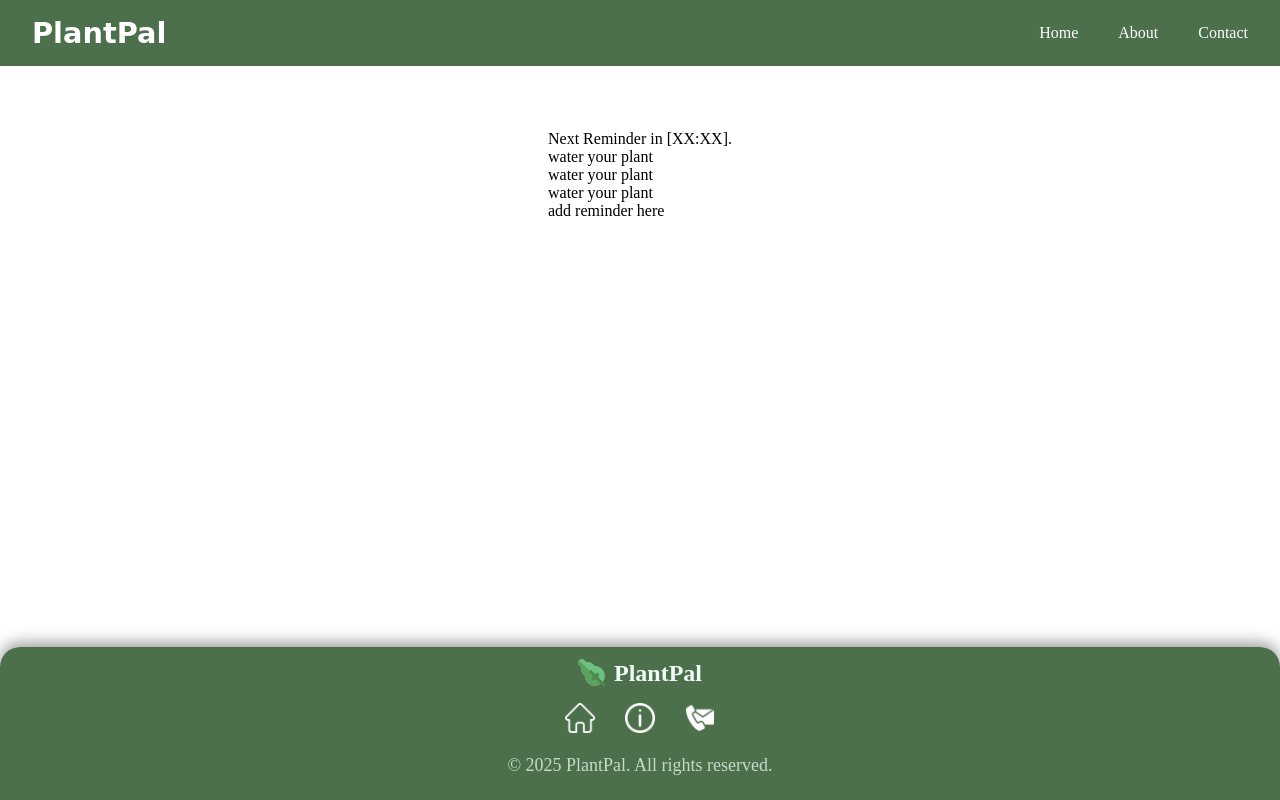
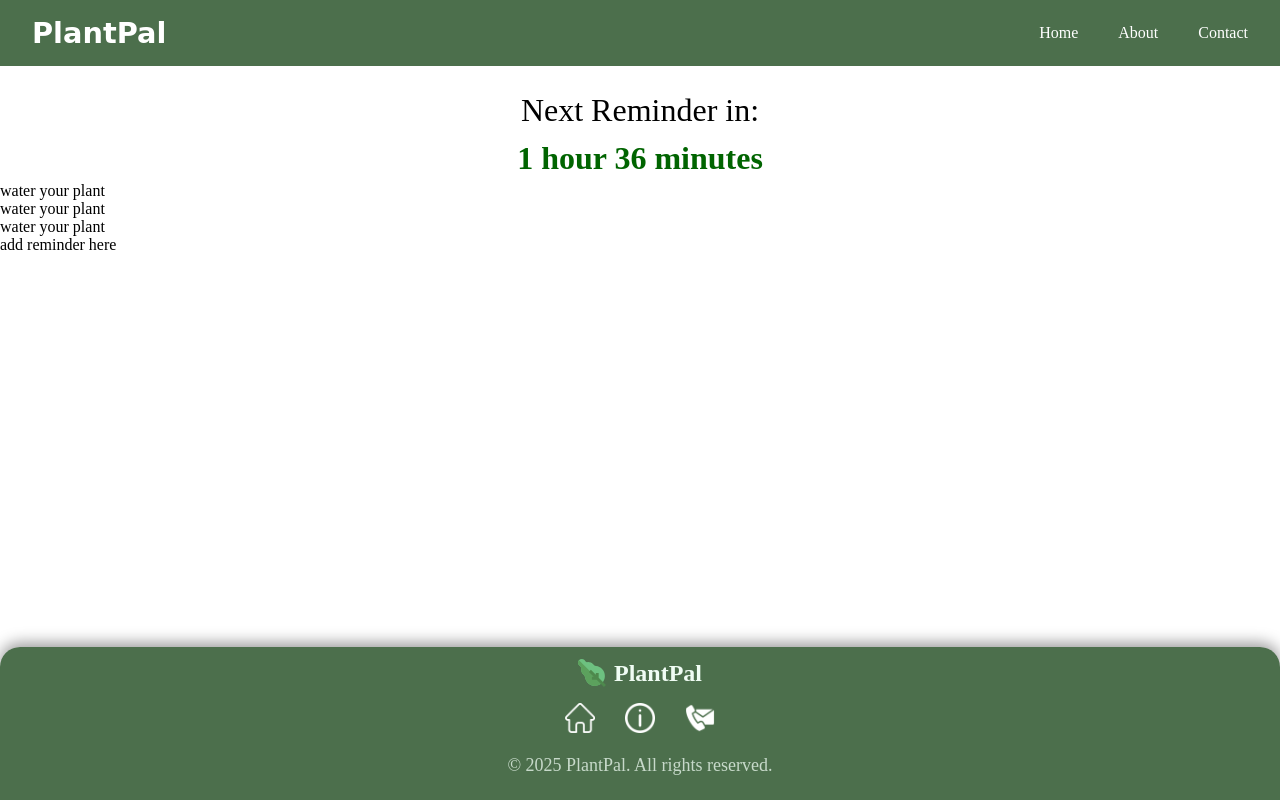
Before and after one commit to chaara-dev/2800-202510-DTC15, a plain HTML site: page Frontend/HTML/reminders.html in a window 1280 px wide. Drawn offline with Linux system fonts and the light colour scheme; a web font is replaced by a local one.

Commit message:
Add placeholder upcoming reminders

```diff
--- a/Frontend/CSS/style_reminders.css
+++ b/Frontend/CSS/style_reminders.css
@@ -1,6 +1,19 @@
 .content-wrapper {
     color: black;
-    margin-left: auto;
-    margin-right: auto;
-    margin-top: 5%;
+    /* margin-left: auto;
+    margin-right: auto; */
+    margin-top: 1.25em;
 }
+
+
+.reminder-header {
+    text-align: center;
+    font-size: 2em;
+    line-height: 150%;
+}
+
+#nextReminder {
+    color: darkgreen;
+    font-weight: bold;
+}
+}
--- a/Frontend/HTML/reminders.html
+++ b/Frontend/HTML/reminders.html
@@ -32,7 +32,9 @@
 
     <div class="content-wrapper">
         <div class="reminder-header">
-            Next Reminder in [XX:XX].
+            Next Reminder in:
+            </br>
+            <span id="nextReminder">1 hour 36 minutes</span>
         </div>
         <div class="reminder-body">
             water your plant
```
